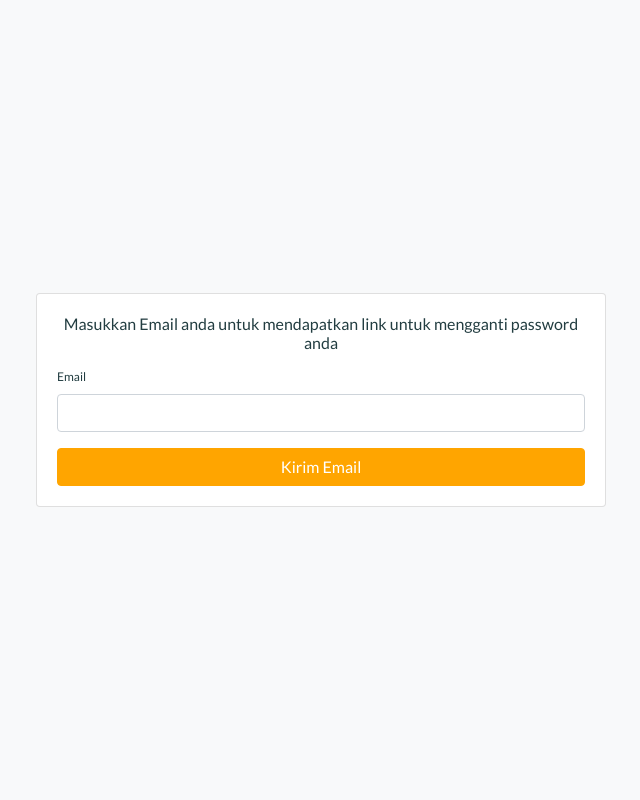
After one commit to faisalwafa/booking-sunrise, a PHP site: page /pages/auth/forgot_password.php in a window 1280 px wide. The commit adds this page. Shown: the whole page, without its empty margins (319-959 px from the left). Run offline with PHP 8.4, Linux system fonts and the light colour scheme.

Commit message:
finish forgot password feature

```diff
--- /dev/null
+++ b/js/forgotPassword.js
@@ -0,0 +1,75 @@
+console.log("tes");
+const formForgotPassword = document.getElementById("formForgotPassword");
+
+const forgotPasswordEmail = document.getElementById("forgot-password-email");
+const forgotPasswordPassword = document.getElementById(
+  "forgot-password-password"
+);
+const forgotPasswordPasswordConfirm = document.getElementById(
+  "forgot-password-passwordConfirm"
+);
+
+formForgotPassword.addEventListener("submit", function(e) {
+  e.preventDefault();
+  if (checkForgotPasswordPassword() || checkForgotPasswordPasswordConfirm()) {
+    $.ajax({
+      type: "POST",
+      url: "forgot_password_action.php",
+      data: {
+        email: forgotPasswordEmail.value,
+        password: forgotPasswordPassword.value,
+        gantiPassword: true
+      },
+      success: function(data) {
+        const response = JSON.parse(data);
+        if (response.success) {
+          // window.location.href = "/booking-sunrise/pages/auth/auth.php";
+          window.location.href = "/pages/auth/auth.php";
+        } else {
+          alert(response.message);
+        }
+      },
+      error: function(xhr, ajaxOptions, thrownerror) {}
+    });
+  }
+});
+
+function checkForgotPasswordPassword(params) {
+  const forgotPasswordPasswordFeedback = document.getElementById(
+    "forgot-password-password-feedback"
+  );
+  if (forgotPasswordPassword.value === "") {
+    forgotPasswordPassword.classList.remove("is-valid");
+    forgotPasswordPassword.classList.add("is-invalid");
+    forgotPasswordPasswordFeedback.innerHTML = "Password tidak boleh kosong";
+    return false;
+  } else if (forgotPasswordPassword.value.length < 6) {
+    forgotPasswordPassword.classList.remove("is-valid");
+    forgotPasswordPassword.classList.add("is-invalid");
+    forgotPasswordPasswordFeedback.innerHTML =
+      "Password harus minimal 6 karakter";
+    return false;
+  } else {
+    forgotPasswordPassword.classList.remove("is-invalid");
+    forgotPasswordPassword.classList.add("is-valid");
+    return true;
+  }
+}
+
+function checkForgotPasswordPasswordConfirm() {
+  if (forgotPasswordPasswordConfirm.value === "") {
+    forgotPasswordPasswordConfirm.classList.remove("is-valid");
+    forgotPasswordPasswordConfirm.classList.add("is-invalid");
+    return false;
+  } else if (
+    forgotPasswordPasswordConfirm.value !== forgotPasswordPassword.value
+  ) {
+    forgotPasswordPasswordConfirm.classList.remove("is-valid");
+    forgotPasswordPasswordConfirm.classList.add("is-invalid");
+    return false;
+  } else {
+    forgotPasswordPasswordConfirm.classList.remove("is-invalid");
+    forgotPasswordPasswordConfirm.classList.add("is-valid");
+    return true;
+  }
+}
--- a/pages/auth/auth.php
+++ b/pages/auth/auth.php
@@ -93,7 +93,8 @@
                                         <input type="password" class="form-control" id="login-password" onfocusout="checkLoginPassword()">
                                         <small class="invalid-feedback">Password tidak boleh kosong</small>
                                     </div>
-                                    <button type="submit" class="btn btn-orange btn-block">Login</button>
+                                    <a class="text-dark" href="forgot_password.php">Lupa password?</a>
+                                    <button type="submit" class="btn btn-orange btn-block mt-2">Login</button>
                                 </form>
                             </div>
                         </div>
@@ -103,6 +104,8 @@
         </div>
     </div>
     <?php include_once '../inc/scripts.php'; ?>
+    <script src="/js/auth.js"></script>
+    <!-- <script src="/booking-sunrise/js/auth.js"></script> -->
 </body>
 
 </html>
--- /dev/null
+++ b/pages/auth/forgot_password.php
@@ -0,0 +1,91 @@
+<?php
+$is_input_email = 1;
+if (!isset($_GET['u'])) {
+    $is_input_email = 1;
+} else if ($_GET['u'] == 'sent') {
+    $is_input_email = 2;
+} else {
+    $is_input_email = 3;
+}
+?>
+
+<!DOCTYPE html>
+<html lang="en">
+
+<head>
+    <?php include_once '../inc/header.php'; ?>
+    <title>Lupa Password | Sunrise Indonesia</title>
+</head>
+
+<body class="min-vh-100 bg-light">
+    <div class="container min-vh-100 d-flex justify-content-center align-items-center">
+        <div class="card w-50">
+            <div class="card-body">
+                <?php
+                switch ($is_input_email) {
+                    case 1:
+                        # code...
+                ?>
+                        <h6 class="text-center mb-3">Masukkan Email anda untuk mendapatkan link untuk mengganti password anda</h6>
+                        <?php
+                        if (isset($_GET['pesan'])) { ?>
+                            <div class="alert alert-light" role="alert">
+                                <strong class="text-danger"><?= $_GET['pesan'] ?></strong> Coba tulis email lagi dengan benar
+                            </div>
+                        <?php
+                        }
+                        ?>
+                        <form action="email_handler.php" method="POST">
+                            <div class="form-group">
+                                <label for="email">Email</label>
+                                <input type="email" name="forgot-password-email" class="form-control" id="forgot-password-email" required>
+                            </div>
+                            <button type="submit" class="btn btn-block btn-orange">Kirim Email</button>
+                        </form>
+                    <?php
+                        break;
+                    case 2:
+                        # code...
+                    ?>
+                        <div class="text-center">
+                            <!-- <img src="/booking-sunrise/assets/verified.png" alt="verified-icon" height="60"> -->
+                            <img src="/assets/verified.png" alt="verified-icon" height="60">
+                            <h6 class="mt-3"><span class="text-greem">Email Berhasil terkirim.</span> Silahkan cek inbox email anda (atau di dalam folder spam jika tidak ada di dalam inbox)</h6>
+                        </div>
+                    <?php
+                        break;
+                    case 3:
+                        # code...
+                    ?>
+                        <form id="formForgotPassword">
+                            <div class="form-group">
+                                <label for="email">Email</label>
+                                <input type="email" readonly class="form-control-plaintext" id="forgot-password-email" value=<?= $_GET['u'] ?>>
+                            </div>
+                            <div class="form-group">
+                                <label for="forgot-password-password">Password</label>
+                                <input type="password" class="form-control" id="forgot-password-password" class="form-control" onfocusout="checkForgotPasswordPassword()">
+                                <small class="invalid-feedback" id="forgot-password-password-feedback">Password tidak boleh kosong</small>
+                            </div>
+                            <div class="form-group">
+                                <label for="forgot-password-passwordConfirm">Konfirmasi Password</label>
+                                <input type="password" class="form-control" id="forgot-password-passwordConfirm" class="form-control" onfocusout="checkForgotPasswordPasswordConfirm()" onkeyup="checkForgotPasswordPasswordConfirm()">
+                                <div class="invalid-feedback">
+                                    Password tidak cocok
+                                </div>
+                            </div>
+                            <button type="submit" class="btn btn-block btn-orange">Ganti Password</button>
+                        </form>
+                <?php
+                        break;
+                }
+                ?>
+            </div>
+        </div>
+    </div>
+    <?php include_once '../inc/scripts.php'; ?>
+    <script src="/js/forgotPassword.js"></script>
+    <!-- <script src="/booking-sunrise/js/forgotPassword.js"></script> -->
+</body>
+
+</html>
--- a/pages/inc/navbar.php
+++ b/pages/inc/navbar.php
@@ -1,7 +1,8 @@
 <nav class="navbar navbar-expand-lg navbar-custom">
     <div class="container">
         <a class="navbar-brand" href="#">
-            <img src="/booking-sunrise/assets/logo.jpg" alt="logo" class="navbar-img">
+            <!-- <img src="/booking-sunrise/assets/logo.jpg" alt="logo" class="navbar-img"> -->
+            <img src="/assets/logo.jpg" alt="logo" class="navbar-img">
         </a>
         <button class="navbar-toggler" type="button" data-toggle="collapse" data-target="#navbarSunrise" aria-controls="navbarSunrise" aria-expanded="false" aria-label="Toggle navigation">
             <span class="navbar-toggler-icon"></span>
--- a/pages/inc/scripts.php
+++ b/pages/inc/scripts.php
@@ -6,4 +6,3 @@
 <script src="../../js/trumbowyg.emoji.min.js"></script>
 <script src="../../js/trumbowyg.fontsize.min.js"></script>
 <script src="../../js/main.js"></script>
-<script src="../../js/auth.js"></script>
```
Also changed, not shown: js/auth.js (+17 -17 lines), pages/auth/email_handler.php (added, +39 -0 lines), pages/auth/forgot_password_action.php (added, +24 -0 lines), assets/verified.png (added), 1 other file.
